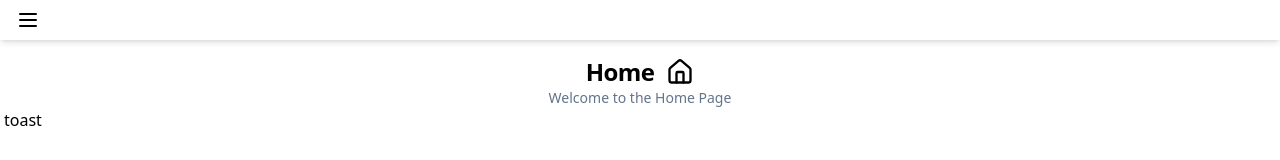
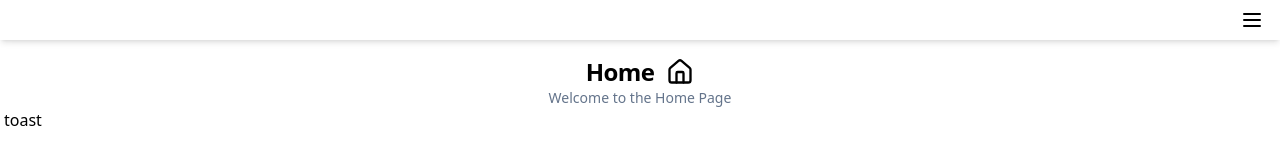
Before and after one commit to ContractManual/contrax-adds-on-extension, a Vue app: page / in a window 1280 px wide. Shown: the top 160 px of the page. Built offline with nearby package versions, Linux system fonts and the light colour scheme.

Commit message:
fix closed app bar layout

```diff
--- a/src/partials/AppMenu.vue
+++ b/src/partials/AppMenu.vue
@@ -50,17 +50,17 @@ const hasPrevious = computed(() => currentHop.value > 0);
 <template>
   <header>
     <Sheet :open="sheetOpen" v-on:update:open="sheetOpen=!sheetOpen">
-      <div class="flex justify-between fixed top-0 right-0 left-0 bg-white shadow-md z-40">
+      <div class="flex justify-between items-center pl-2 fixed top-0 right-0 left-0 bg-white shadow-md z-40">
+        <!-- navigation -->
+        <div class="">
+
+        </div>
         <SheetTrigger class="">
           <Button variant="ghost" class="">
             <Menu class="size-6 text-black" />
           </Button>
         </SheetTrigger>
 
-        <!-- navigation -->
-        <div class="">
-
-        </div>
       </div>
       <SheetContent class="p-0 flex justify-between flex-col border-0">
         <div class="p-1">
```
